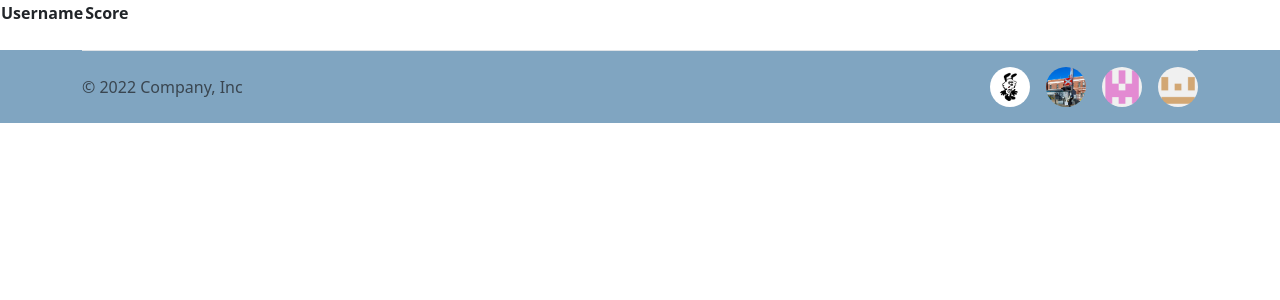
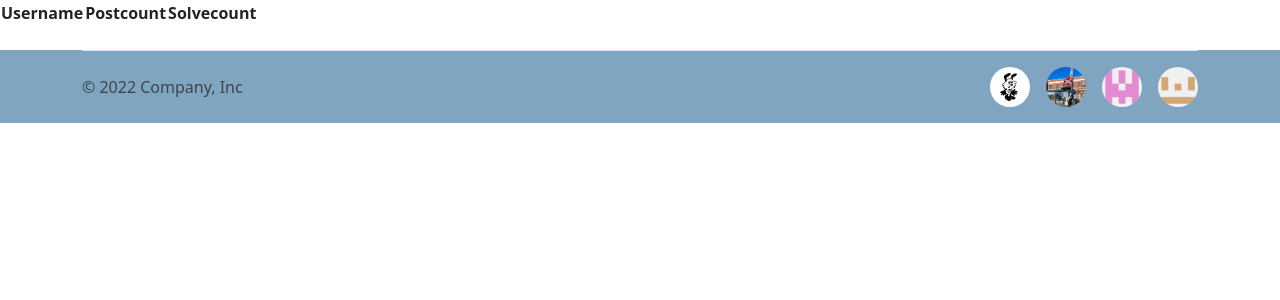
Before and after one commit to realroyxu/CITS3403-MurderMystery, a Flask app: page /leaderboard in a window 1280 px wide. Shown: the part 91-391 px from the top of the page. Run offline with Flask 3, Linux system fonts and the light colour scheme; data that the repository does not hold is empty.

Commit message:
slb: done without css.

```diff
--- a/app/blueprints/index/routes.py
+++ b/app/blueprints/index/routes.py
@@ -29,8 +29,3 @@ def index():
 def createPost():
     css_file_path = url_for('static', filename='createPost_style.css')
     return render_template('createPost.html', css_file_path=css_file_path)
-
-
-@index_bp.route('/leaderboard', methods=['GET'])
-def leaderboard():
-    return render_template('leaderboard.html')
--- a/app/blueprints/leaderboard/__init__.py
+++ b/app/blueprints/leaderboard/__init__.py
@@ -3,4 +3,5 @@ from flask import Blueprint
 siteleaderboard_bp = Blueprint('siteleaderboard', __name__)
 postleaderboard_bp = Blueprint('postleaderboard', __name__)
 
+from . import api
 from . import routes
--- /dev/null
+++ b/app/blueprints/leaderboard/api.py
@@ -0,0 +1,51 @@
+from . import siteleaderboard_bp
+from . import postleaderboard_bp
+from . import siteleaderboard_helper as slb_helper
+from . import postleaderboard_helper as plb_helper
+from db import db_error_helper as ERROR
+from flask import request, jsonify, session
+from app.blueprints.user.user_helper import user_service
+
+@siteleaderboard_bp.route('/api/getslbbypost', methods=['GET'])
+def get_siteleaderboard_postcount_order():
+    try:
+        # return jsonify(slb_helper.get_slb_by_post()), 200
+        data = slb_helper.get_slb_by_post()
+        for item in data:
+            item['username'] = user_service.get_username((item['userid']))
+            item.pop('userid')
+        return jsonify(data), 200
+    except ERROR.DB_Error as e:
+        return jsonify({"message": f"Error getting siteleaderboard: {e}"}), 401
+
+
+@siteleaderboard_bp.route('/api/getslbbysolve', methods=['GET'])
+def get_siteleaderboard_solvecount_order():
+    try:
+        return jsonify(slb_helper.get_slb_by_solve()), 200
+    except ERROR.DB_Error as e:
+        return jsonify({"message": f"Error getting siteleaderboard: {e}"}), 401
+
+
+@postleaderboard_bp.route('/api/getplb', methods=['POST'])
+def get_postleaderboard():
+    # need [postid]
+    data = request.get_json()
+    try:
+        return jsonify(plb_helper.get_plb(data)), 200
+    except ERROR.DB_Error as e:
+        return jsonify({"message": f"Error getting postleaderboard: {e}"}), 401
+
+
+# ISSUE: THIS IS A PUBLIC API AND THUS CAN BE EXPLOITED, NEED EXTRA VALIDATION OF PUZZLE SOLVING
+@postleaderboard_bp.route('/api/addplb', methods=['POST'])
+def add_postleaderboard():
+    # need [postid]
+    # [userid] will be taken from session
+    data = request.get_json()
+    try:
+        data['userid'] = session['userid']
+        plb_helper.add_record(data)
+        return jsonify({"message": "Postleaderboard added successfully"}), 200
+    except ERROR.DB_Error as e:
+        return jsonify({"message": f"Error adding postleaderboard: {e}"}), 401
--- a/app/blueprints/leaderboard/routes.py
+++ b/app/blueprints/leaderboard/routes.py
@@ -1,46 +1,9 @@
-from . import siteleaderboard_bp
-from . import postleaderboard_bp
-from . import siteleaderboard_helper as slb_helper
+from . import postleaderboard_bp as plb_bp
+from flask import request, jsonify, session, render_template, url_for
 from . import postleaderboard_helper as plb_helper
-from db import db_error_helper as ERROR
-from flask import request, jsonify, session
+import db.db_error_helper as ERROR
 
 
-@siteleaderboard_bp.route('/api/getslbbypost', methods=['GET'])
-def get_siteleaderboard_postcount_order():
-    try:
-        return jsonify(slb_helper.get_slb_by_post()), 200
-    except ERROR.DB_Error as e:
-        return jsonify({"message": f"Error getting siteleaderboard: {e}"}), 401
-
-
-@siteleaderboard_bp.route('/api/getslbbysolve', methods=['GET'])
-def get_siteleaderboard_solvecount_order():
-    try:
-        return jsonify(slb_helper.get_slb_by_solve()), 200
-    except ERROR.DB_Error as e:
-        return jsonify({"message": f"Error getting siteleaderboard: {e}"}), 401
-
-
-@postleaderboard_bp.route('/api/getplb', methods=['POST'])
-def get_postleaderboard():
-    # need [postid]
-    data = request.get_json()
-    try:
-        return jsonify(plb_helper.get_plb(data)), 200
-    except ERROR.DB_Error as e:
-        return jsonify({"message": f"Error getting postleaderboard: {e}"}), 401
-
-
-# ISSUE: THIS IS A PUBLIC API AND THUS CAN BE EXPLOITED, NEED EXTRA VALIDATION OF PUZZLE SOLVING
-@postleaderboard_bp.route('/api/addplb', methods=['POST'])
-def add_postleaderboard():
-    # need [postid]
-    # [userid] will be taken from session
-    data = request.get_json()
-    try:
-        data['userid'] = session['userid']
-        plb_helper.add_record(data)
-        return jsonify({"message": "Postleaderboard added successfully"}), 200
-    except ERROR.DB_Error as e:
-        return jsonify({"message": f"Error adding postleaderboard: {e}"}), 401
+@plb_bp.route('/leaderboard', methods=['GET'])
+def leaderboard():
+    return render_template('leaderboard.html')
--- a/app/templates/leaderboard_component.html
+++ b/app/templates/leaderboard_component.html
@@ -1,22 +1,60 @@
+{#whoever embeds this page must extends base.html or have JQ loaded#}
 <div class="leaderboard-container">
     <table class="leaderboard">
         <thead>
-            <tr>
-                <th>Username</th>
-                <th>Score</th>
-            </tr>
+        <tr>
+            <th>Username</th>
+            <th>Postcount</th>
+            <th>Solvecount</th>
+        </tr>
         </thead>
-        <tbody>
-            {% for item in sample_data %}
+        <tbody class="slb-body">
+        {% for item in data %}
             <tr class="leaderboard-item">
                 <td class="leaderboard-username">
                     {{ item.username }}
                 </td>
-                <td class="leaderboard-score">
-                    {{ item.score }}
+                <td class="leaderboard-postcount">
+                    {{ item.postcount }}
+                </td>
+                <td class="leaderboard-solvecount">
+                    {{ item.solvecount }}
                 </td>
             </tr>
-            {% endfor %}
+        {% endfor %}
         </tbody>
     </table>
 </div>
+
+<script>
+    $(document).ready(function () {
+        const slbBody = $('.slb-body');
+        $.ajax({
+            url: 'api/getslbbypost',
+            method: 'GET',
+            success: function (response) {
+                slbBody.empty();
+                response.forEach(function (item) {
+                    slbBody.append(`
+                        <tr class="leaderboard-item">
+                            <td class="leaderboard-username">
+                                ${item.username}
+                            </td>
+                            <td class="leaderboard-postcount">
+                                ${item.postcount}
+                            </td>
+                            <td class="leaderboard-solvecount">
+                                ${item.solvecount}
+                            </td>
+                        </tr>
+                    `);
+                });
+            },
+            error: function (xhr) {
+                const response = JSON.parse(xhr.responseText);
+                $('#message').text(response.message);
+                alert(response.message);
+            }
+        })
+    });
+</script>
```
Also changed, not shown: app/templates/leaderboard/leaderboard.html (+16 -16 lines).
